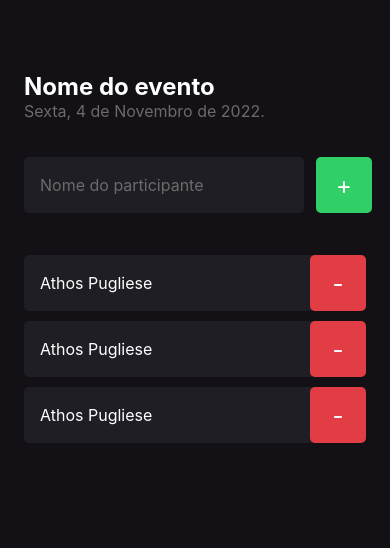
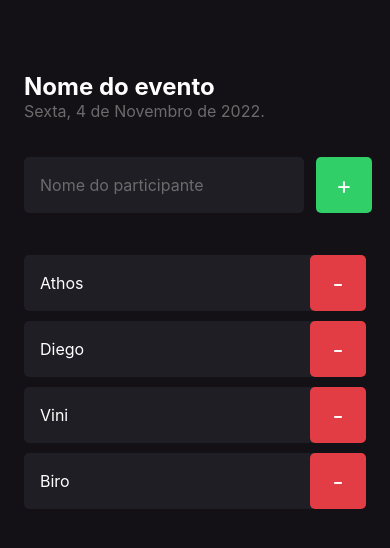
Before and after one commit to athospugliesedev/igniteimhere, a React Native app: screen / in a window 390 px wide. Shown: the top 548 px of the page. Built offline with nearby package versions, Linux system fonts and the light colour scheme.

Commit message:
participants props

```diff
--- a/src/components/Participant/index.tsx
+++ b/src/components/Participant/index.tsx
@@ -2,11 +2,15 @@
 
 import { styles } from "./styles";
 
-export function Participant() {
+type Props = {
+  name: string;
+}
+
+export function Participant({ name }: Props) {
   return (
     <View style={styles.container}>
       <Text style={styles.name}>
-        Athos Pugliese
+        {name}
       </Text>
 
       <TouchableOpacity style={styles.button}>
--- a/src/screens/Home/index.tsx
+++ b/src/screens/Home/index.tsx
@@ -34,9 +34,10 @@
         </TouchableOpacity>
       </View>
 
-      <Participant />
-      <Participant />
-      <Participant />
+      <Participant name="Athos" />
+      <Participant name="Diego" />
+      <Participant name="Vini" />
+      <Participant name="Biro" />
     </View>
   )
 }
```
